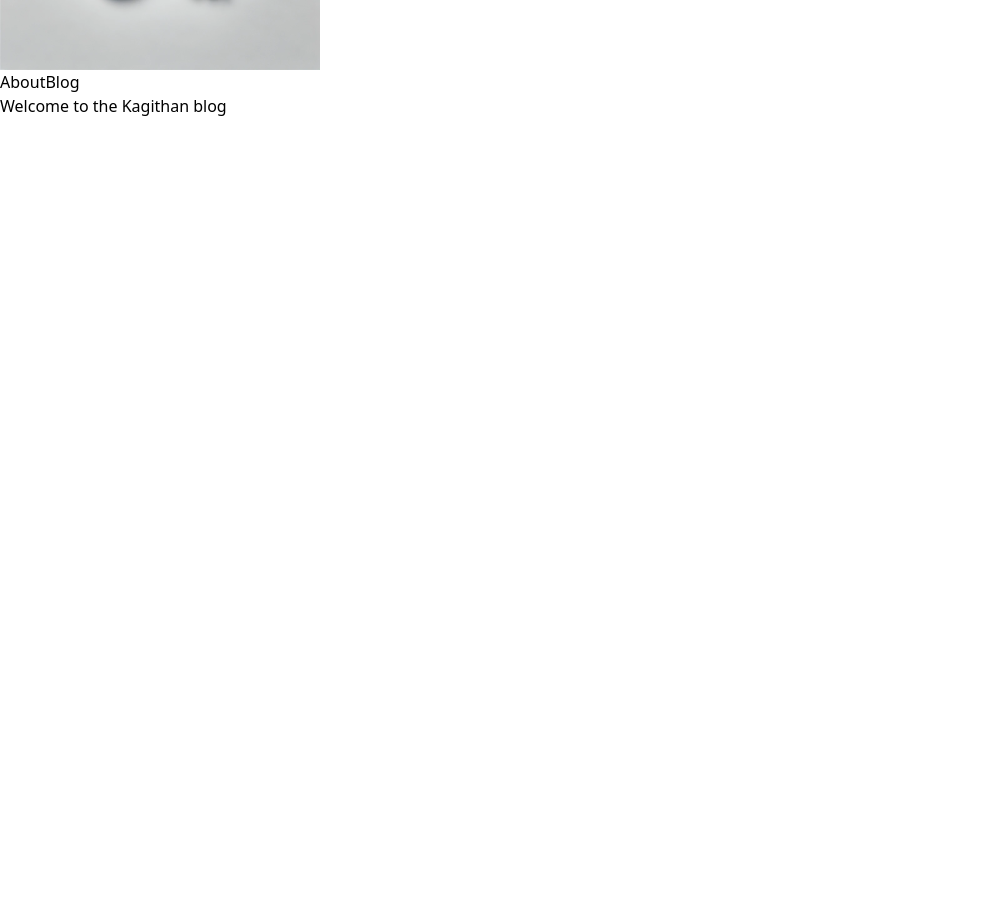
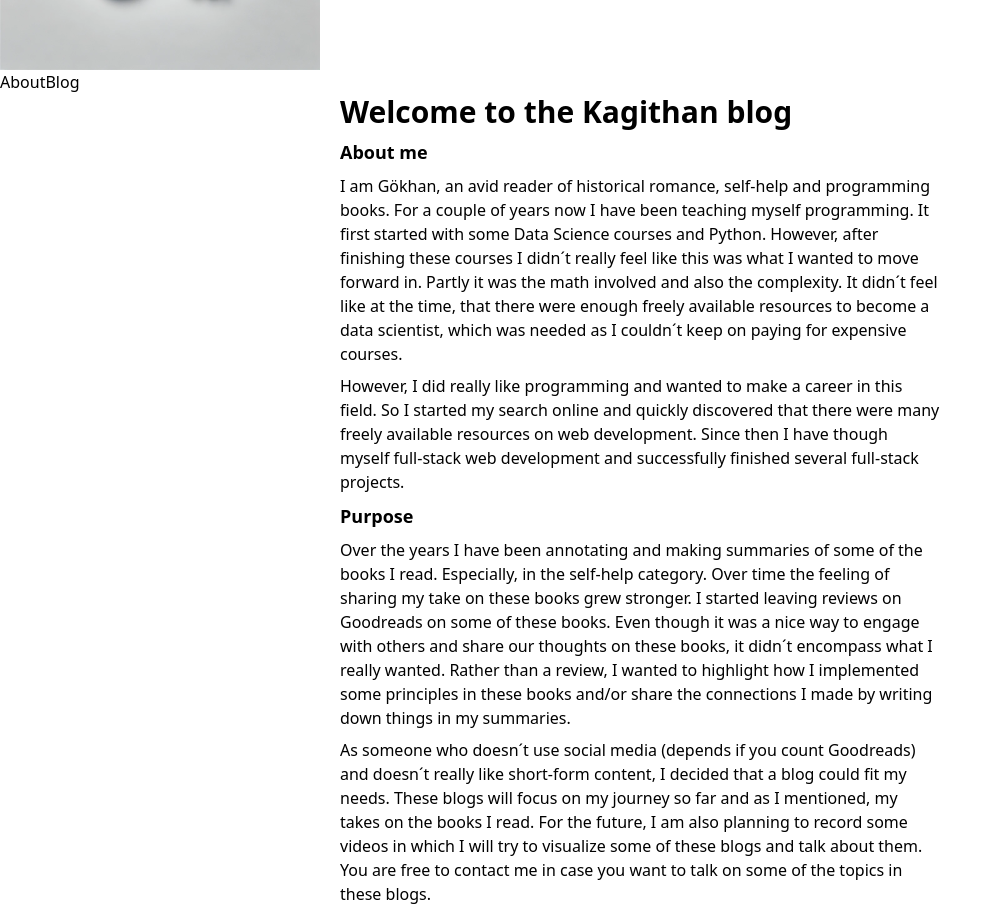
Before and after one commit to Gohan61/kagithan-blog, a React (Vite) app in the folder kagithan-frontend/: page / in a window 1280 px wide. Shown: the part 250-1156 px from the top of the page, without its empty margins (0-1002 px from the left). Before the commit the page ends 800 px from the top, so only its background shows below. Built offline with nearby package versions, Linux system fonts and the light colour scheme.

Commit message:
Style: align + size of homepage elements

```diff
--- a/kagithan-frontend/src/components/HomePage.tsx
+++ b/kagithan-frontend/src/components/HomePage.tsx
@@ -1,7 +1,57 @@
 export function HomePage() {
   return (
-    <div>
-      <h2>Welcome to the Kagithan blog</h2>
+    <div className="flex flex-col gap-2 w-[300px] md:w-[600px] ml-auto mr-auto">
+      <h2 className="text-3xl font-bold">Welcome to the Kagithan blog</h2>
+
+      <section>
+        <h3 className="text-lg font-semibold mb-2">About me</h3>
+
+        <p className="mb-2">
+          I am Gökhan, an avid reader of historical romance, self-help and
+          programming books. For a couple of years now I have been teaching
+          myself programming. It first started with some Data Science courses
+          and Python. However, after finishing these courses I didn´t really
+          feel like this was what I wanted to move forward in. Partly it was the
+          math involved and also the complexity. It didn´t feel like at the
+          time, that there were enough freely available resources to become a
+          data scientist, which was needed as I couldn´t keep on paying for
+          expensive courses.
+        </p>
+
+        <p>
+          However, I did really like programming and wanted to make a career in
+          this field. So I started my search online and quickly discovered that
+          there were many freely available resources on web development. Since
+          then I have though myself full-stack web development and successfully
+          finished several full-stack projects.
+        </p>
+      </section>
+
+      <section>
+        <h3 className="text-lg font-semibold mb-2">Purpose</h3>
+
+        <p className="mb-2">
+          Over the years I have been annotating and making summaries of some of
+          the books I read. Especially, in the self-help category. Over time the
+          feeling of sharing my take on these books grew stronger. I started
+          leaving reviews on Goodreads on some of these books. Even though it
+          was a nice way to engage with others and share our thoughts on these
+          books, it didn´t encompass what I really wanted. Rather than a review,
+          I wanted to highlight how I implemented some principles in these books
+          and/or share the connections I made by writing down things in my
+          summaries.
+        </p>
+
+        <p>
+          As someone who doesn´t use social media (depends if you count
+          Goodreads) and doesn´t really like short-form content, I decided that
+          a blog could fit my needs. These blogs will focus on my journey so far
+          and as I mentioned, my takes on the books I read. For the future, I am
+          also planning to record some videos in which I will try to visualize
+          some of these blogs and talk about them. You are free to contact me in
+          case you want to talk on some of the topics in these blogs.
+        </p>
+      </section>
     </div>
   );
 }
```
